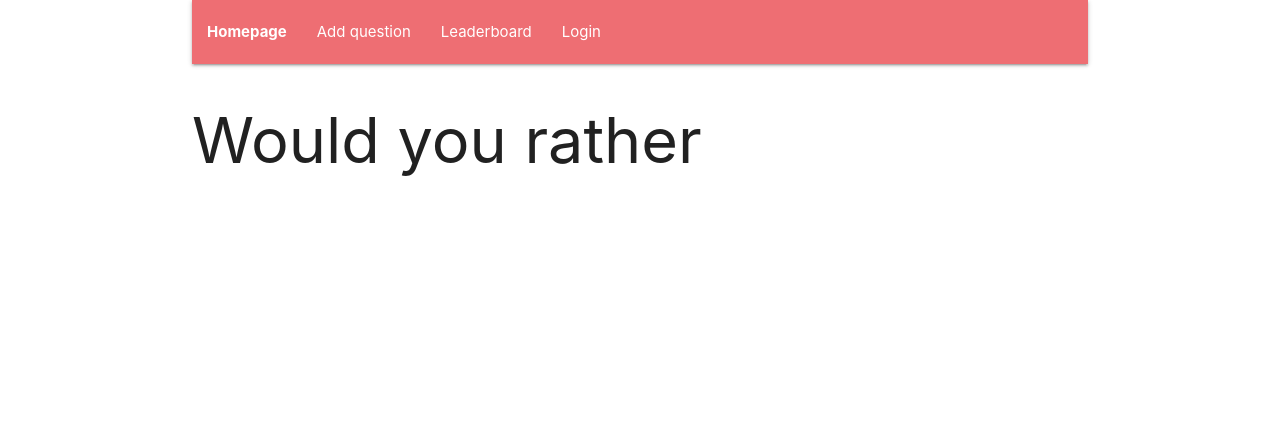
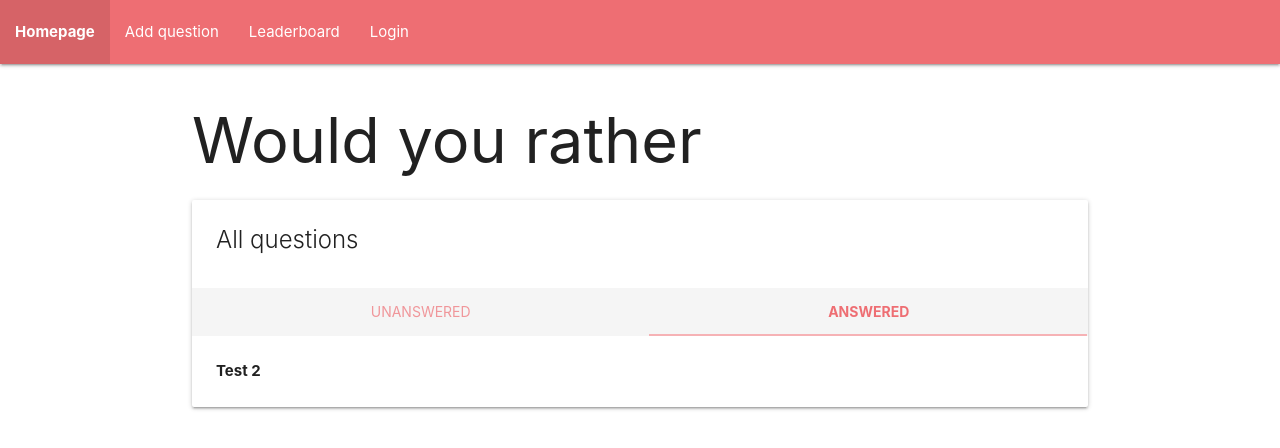
Before and after one commit to D-Singh11/Would-you-rather, a React (Create React App) app: page / in a window 1280 px wide. Shown: the top 448 px of the page. Built offline with nearby package versions, Linux system fonts and the light colour scheme.

Commit message:
feat: Show Dashboard component on App component

```diff
--- a/src/App.js
+++ b/src/App.js
@@ -1,7 +1,8 @@
 import React from 'react';
 import { handleInitialData } from './actions/shared';
 import { connect } from 'react-redux';
-import NavBar from './components/NavBar'
+import NavBar from './components/NavBar';
+import Dashboard from './components/Dashboard';
 
 class App extends React.Component {
   componentDidMount() {
@@ -9,9 +10,12 @@ class App extends React.Component {
   }
   render() {
     return (
-      <div className="App container">
+      <div>
         <NavBar />
-        <h1>Would you rather</h1>
+        <div className="App container">
+          <h1>Would you rather</h1>
+          <Dashboard />
+        </div>
       </div>
     );
   }
```
